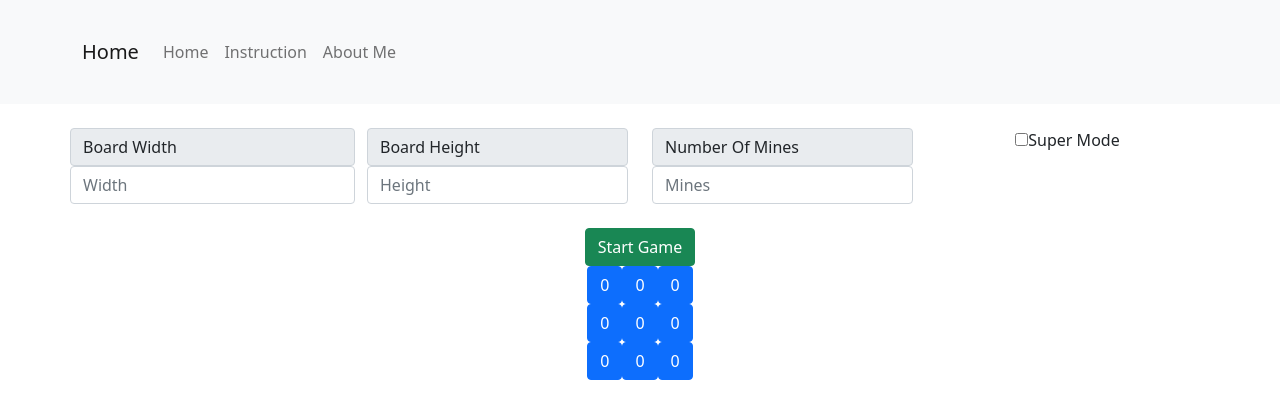
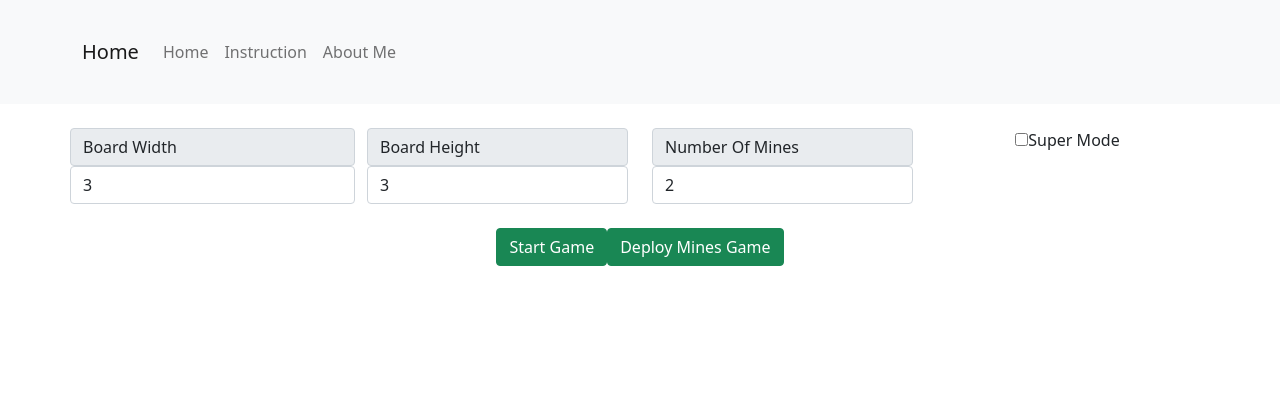
Before and after one commit to itzikd1/mineSweeper, a React (Create React App) app: page / in a window 1280 px wide. Shown: the top 418 px of the page. Built offline with nearby package versions, Linux system fonts and the light colour scheme.

Commit message:
observer works

```diff
--- a/src/App.js
+++ b/src/App.js
@@ -2,20 +2,32 @@ import './App.css';
 import {Button} from 'react-bootstrap';
 import NavBar from './Components/NavBar';
 import Setting from './Components/Settings'
-import React from "react";
+import React, {useState} from "react";
 import BoardHtml from "./Components/BoardComponent";
+import {useBoard} from "./Model/GameProvidor";
+import {observer} from "mobx-react";
 
 
 function App() {
+    const game = useBoard();
+    const [height, setHeight] = useState(3);
+    const [width, setWidth] = useState(3);
+    const [numOfMines, setNumOfMines] = useState(2);
 
     return (
         <div className="App">
             <NavBar/>
-            <Setting/>
-            <Button variant="success">Start Game</Button>
+            <Setting height={height} onChangeHeight={setHeight} width={width} onChangeWidth={setWidth}
+                     numOfMines={numOfMines} onChangeNumOfMines={setNumOfMines}/>
+            <Button variant="success" onClick={() => {
+                game.startGame(height, width, numOfMines)
+            }}>Start Game</Button>
+            <Button variant="success" onClick={() => {
+                game.deployMines()
+            }}>Deploy Mines Game</Button>
             <BoardHtml></BoardHtml>
         </div>
     );
 }
 
-export default App;
+export default observer(App);
--- a/src/Components/BoardComponent.js
+++ b/src/Components/BoardComponent.js
@@ -1,17 +1,14 @@
 import CellHtml from "./CellComponent";
 import {observer} from "mobx-react-lite";
-import {useBoard} from "./BoardProvidor";
+import {useBoard} from "../Model/GameProvidor";
 import React from "react";
 
 
-export default observer(() => {
+function BoardComponent() {
     const game = useBoard();
-    let liveGame = game.startGame();
 
     return (<>
-            <div>
-            </div>
-            {liveGame.map((row, x) => {
+            {game.board.map((row, x) => {
                 return (
                     <div>
                         {row.map((cell, y) => (
@@ -21,5 +18,7 @@ export default observer(() => {
                 );
             })}
         </>
-    );
-})
+    )
+}
+
+export default observer(BoardComponent)
--- a/src/Components/BoardProvidor.js
+++ /dev/null
@@ -1,17 +0,0 @@
-import React, {useContext} from "react";
-import {useLocalObservable} from "mobx-react";
-import Board from '../Model/Board';
-
-const BoardContext = React.createContext();
-
-export function useBoard() {
-    return useContext(BoardContext);
-}
-
-export default function GameProvider({children}) {
-    const game = useLocalObservable(() => new Board(3, 3));
-    return (
-        <BoardContext.Provider value={game}>
-            {children}
-        </BoardContext.Provider>);
-}
--- a/src/Components/CellComponent.js
+++ b/src/Components/CellComponent.js
@@ -1,14 +1,17 @@
-import {observer} from "mobx-react-lite";
+import {observer} from "mobx-react";
+import {useBoard} from "../Model/GameProvidor";
 import {Button} from "react-bootstrap";
 import React from "react";
 
-
-export default observer(({cell}) => {
+function Cell({cell}) {
+    const {revealed, flag, value} = cell;
+    const game = useBoard();
 
     return (
         <>
-            <Button onClick={cell.clickCell}>{cell.getVal()}</Button>
+            <Button onClick={() => game.unveilCell(cell)}>{revealed ? "2" : "?"}</Button>
         </>
-    );
+    )
+}
 
-})
+export default observer(Cell);
--- a/src/Components/Settings.js
+++ b/src/Components/Settings.js
@@ -1,7 +1,7 @@
 import {Col, Container, Form, FormControl, InputGroup, Row} from "react-bootstrap";
 import React from "react";
 
-export default function Settings() {
+export default function Settings({height, onChangeHeight, width, onChangeWidth, numOfMines, onChangeNumOfMines}) {
     return (
         <>
             <Container>
@@ -11,6 +11,8 @@ export default function Settings() {
                             <InputGroup.Text>Board Width</InputGroup.Text>
                             <FormControl
                                 placeholder="Width"
+                                value={height}
+                                onChange={(e) => onChangeHeight(e.target.value)}
                                 aria-label="Width"
                             />
                         </Row>
@@ -19,6 +21,8 @@ export default function Settings() {
                         <InputGroup.Text>Board Height</InputGroup.Text>
                         <FormControl
                             placeholder="Height"
+                            value={width}
+                            onChange={(e) => onChangeWidth(e.target.value)}
                             aria-label="Height"
                         />
                     </Col>
@@ -26,6 +30,8 @@ export default function Settings() {
                         <InputGroup.Text>Number Of Mines</InputGroup.Text>
                         <FormControl
                             placeholder="Mines"
+                            value={numOfMines}
+                            onChange={(e) => onChangeNumOfMines(e.target.value)}
                             aria-label="Mines"
                         />
                     </Col>
--- a/src/Model/Board.js
+++ b/src/Model/Board.js
@@ -3,26 +3,39 @@ import Cell from "./Cell";
 
 
 export default class Board {
+    board = [];
+    numOfMines = 2;
+    points = 0;
 
-    height;
-    width;
-    board;
-
-    constructor(height, width) {
+    constructor() {
         makeAutoObservable(this);
-        this.height = height;
-        this.width = width;
     }
 
-    startGame = () => {
+    startGame = (height, width, numOfMines) => {
         this.board = [];
-        for (let x = 0; x < this.width; x++) {
+        this.numOfMines = numOfMines;
+        this.points = 0;
+        for (let x = 0; x < width; x++) {
             let subCol = [];
-            for (let y = 0; y < this.height; y++) {
+            for (let y = 0; y < height; y++) {
                 subCol.push(new Cell(x, y));
             }
             this.board.push(subCol);
         }
-        return this.board;
+        return this;
+    };
+
+    unveilCell = (cell) => {
+        cell.toggleRevealed();
+        const {x, y} = cell;
+        const updatedBoard = [...this.board];
+        const updatedRow = [...updatedBoard[x]];
+        const updatedCell = new Cell(this.board[x][y]);
+        updatedCell.toggleRevealed();
+        updatedRow[y] = updatedCell;
+        updatedBoard[x] = updatedRow;
+        this.board = updatedBoard;
     }
+
+
 }
--- a/src/Model/Cell.js
+++ b/src/Model/Cell.js
@@ -20,14 +20,20 @@ export default class Cell {
         return this.value
     };
 
+    setValue = (val) => (this.value = val);
+
+    setBomb = () => (this.value = 9);     //9 means bomb
+
     toggleFlag = () => (this.flag = !this.flag);
 
     toggleRevealed = () => (this.revealed = !this.revealed);
 
     clickCell = () => {
+        console.log("cell clicked ", this);
+        //if no flag and unrevealed, reveal the cell
         if (this.flag !== true & this.revealed === false) {
             return this.revealed = true;
-        } else {
+        } else { //todo for testing, change in the future
             return this.value = this.value + 1
         }
     }
--- /dev/null
+++ b/src/Model/GameProvidor.js
@@ -0,0 +1,17 @@
+import React, {useContext} from "react";
+import {useLocalObservable} from "mobx-react";
+import Board from './Board';
+
+const GameContext = React.createContext();
+
+export function useBoard() {
+    return useContext(GameContext);
+}
+
+export default function GameProvider({children, length, height, numOfMines}) {
+    const game = useLocalObservable(() => new Board(length, height, numOfMines));
+    return (
+        <GameContext.Provider value={game}>
+            {children}
+        </GameContext.Provider>);
+}
--- a/src/index.js
+++ b/src/index.js
@@ -4,15 +4,13 @@ import './index.css';
 import App from './App';
 import reportWebVitals from './reportWebVitals';
 import 'bootstrap/dist/css/bootstrap.min.css';
-import BoardProvidor from './Components/BoardProvidor';
+import BoardProvidor from './Model/GameProvidor';
 
 
 ReactDOM.render(
-    <React.StrictMode>
-        <BoardProvidor>
-            <App/>
-        </BoardProvidor>
-    </React.StrictMode>,
+    <BoardProvidor length={3} height={3} numOfMines={3}>
+        <App/>
+    </BoardProvidor>,
     document.getElementById('root')
 );
 
```
